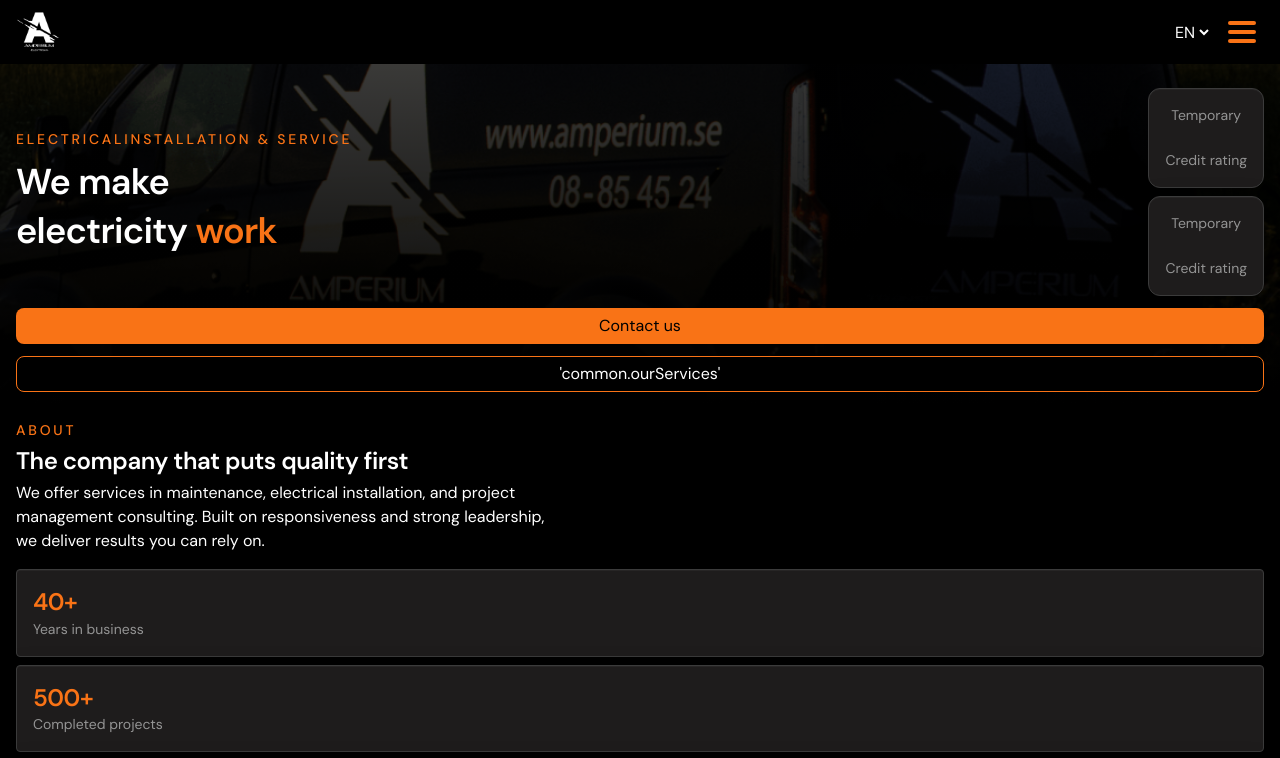
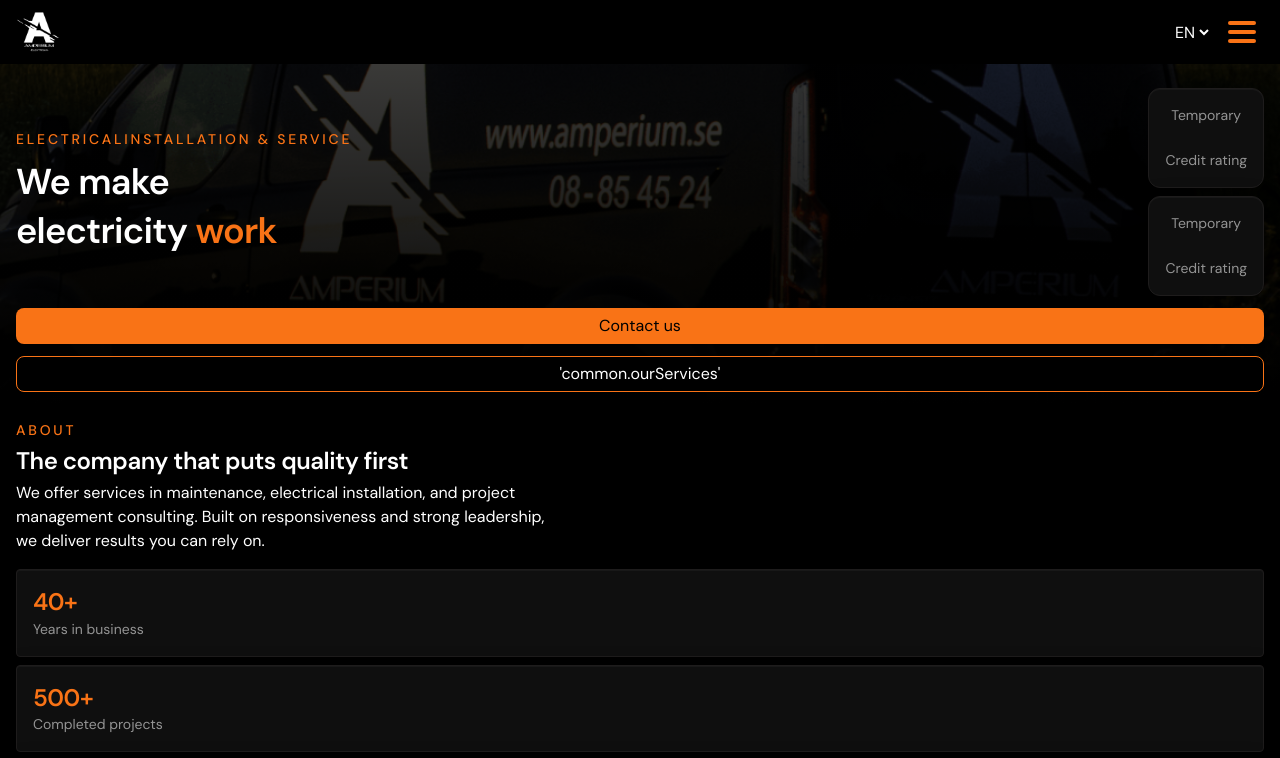
Before and after one commit to mikaelakihl/amperium, a React (Vite) app: page / in a window 1280 px wide. Shown: the top 758 px of the page. Built offline with nearby package versions, Linux system fonts and the light colour scheme.

Commit message:
style: update background and border color tokens for improved design

```diff
--- a/src/styles/semantic-tokens.css
+++ b/src/styles/semantic-tokens.css
@@ -6,7 +6,7 @@
   /* background */
   --color-background-page: var(--color-neutral-1000);
   --color-background-surface: var(--color-neutral-0);
-  --color-background-elevated: var(--color-neutral-800);
+  --color-background-elevated: var(--color-neutral-900);
   --color-background-inverse: var(--color-neutral-900);
   --color-background-accent: var(--color-orange-500);
 
@@ -18,7 +18,7 @@
   --color-text-danger: var(--color-red-600);
 
   /* border */
-  --color-border-subtle: var(--color-neutral-700);
+  --color-border-subtle: var(--color-neutral-800);
   --color-border-default: var(--color-neutral-300);
   --color-border-strong: var(--color-neutral-200);
   --color-border-focus: var(--color-orange-500);
```
